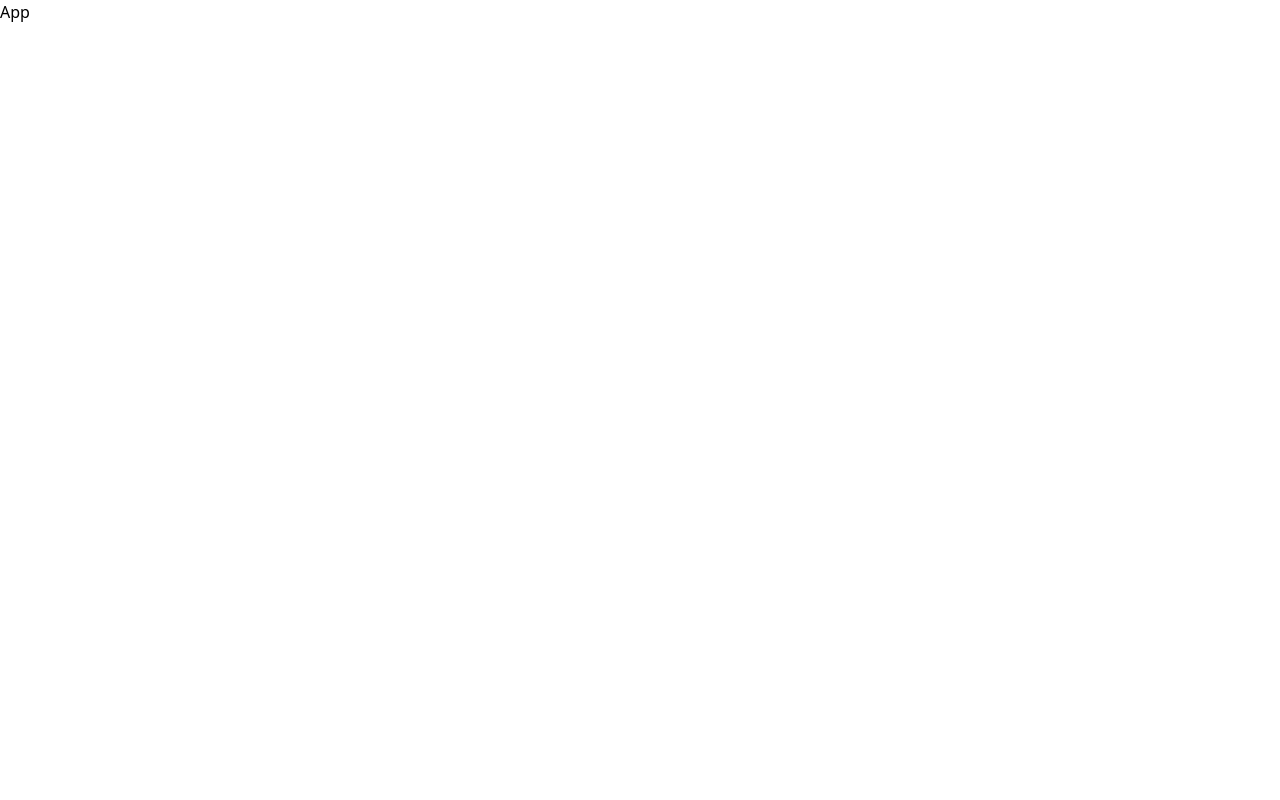
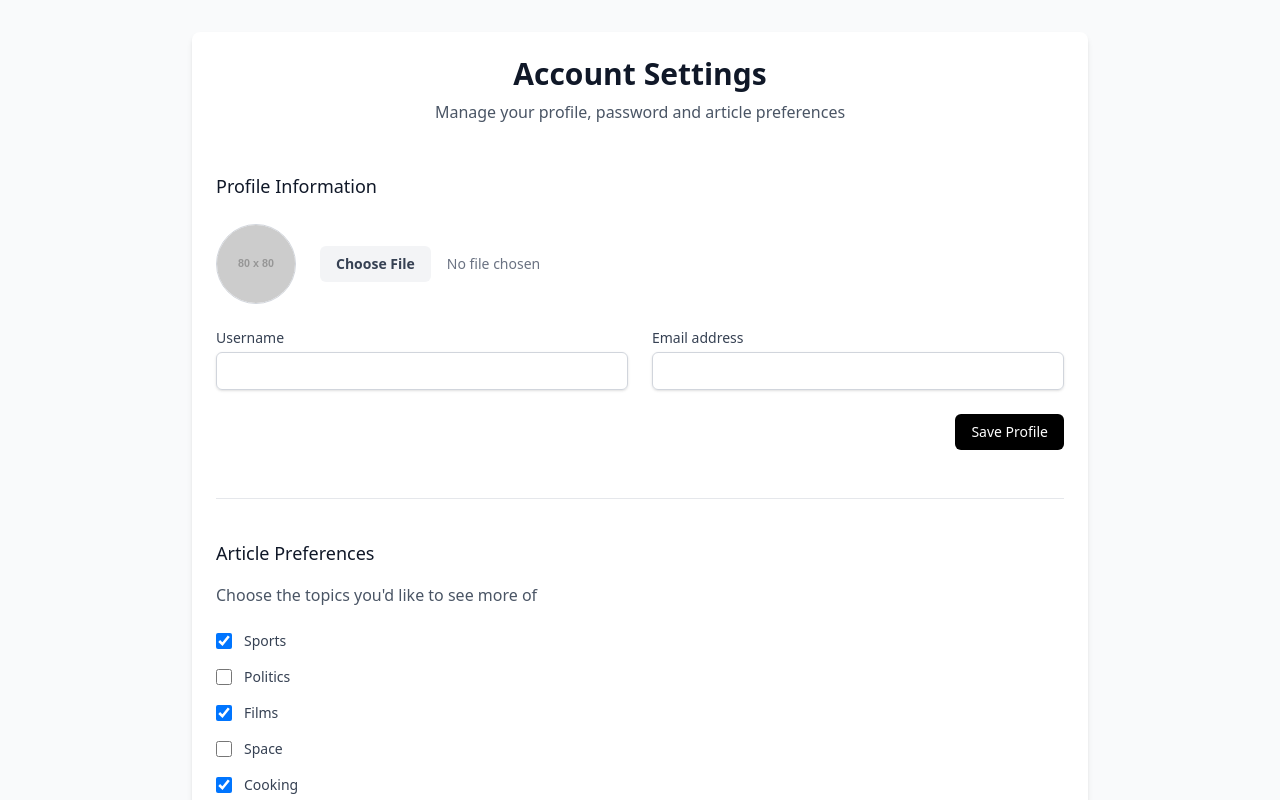
Before and after one commit to SriragHariharan/artichub-frontend, a React (Vite) app: page /account in a window 1280 px wide. Shown: the top 800 px of the page. Built offline with nearby package versions, Linux system fonts and the light colour scheme.

Commit message:
Created basic routes using react-router package.

```diff
--- a/package.json
+++ b/package.json
@@ -16,6 +16,7 @@
     "react-dom": "^19.1.0",
     "react-hook-form": "^7.55.0",
     "react-quill-new": "^3.4.6",
+    "react-router": "^7.5.0",
     "tailwindcss": "^4.1.3"
   },
   "devDependencies": {
--- a/src/App.tsx
+++ b/src/App.tsx
@@ -1,7 +1,22 @@
+import { BrowserRouter as Router, Routes, Route } from 'react-router';
+import Signup from './pages/Signup';
+import Login from './pages/Login';
+import CreateArticle from './pages/CreateArticle';
+import SettingsPage from './pages/SettingsPage';
+
 function App() {
   return (
-    <div>App</div>
-  )
+    <Router>
+      <Routes>
+        <Route path="/signup" element={<Signup/>} />
+        <Route path="/login" element={<Login/>} />
+        <Route path="/" element={<div>Home Page</div>} />
+        <Route path="/create" element={<CreateArticle/>} />
+        <Route path="/account" element={<SettingsPage/>} />
+        <Route path="*" element={<div>404 Not Found</div>} />
+      </Routes>
+    </Router>
+  );
 }
 
-export default App
+export default App;
```
Also changed, not shown: 1 other file (tests, documents, lock files or other folders).
